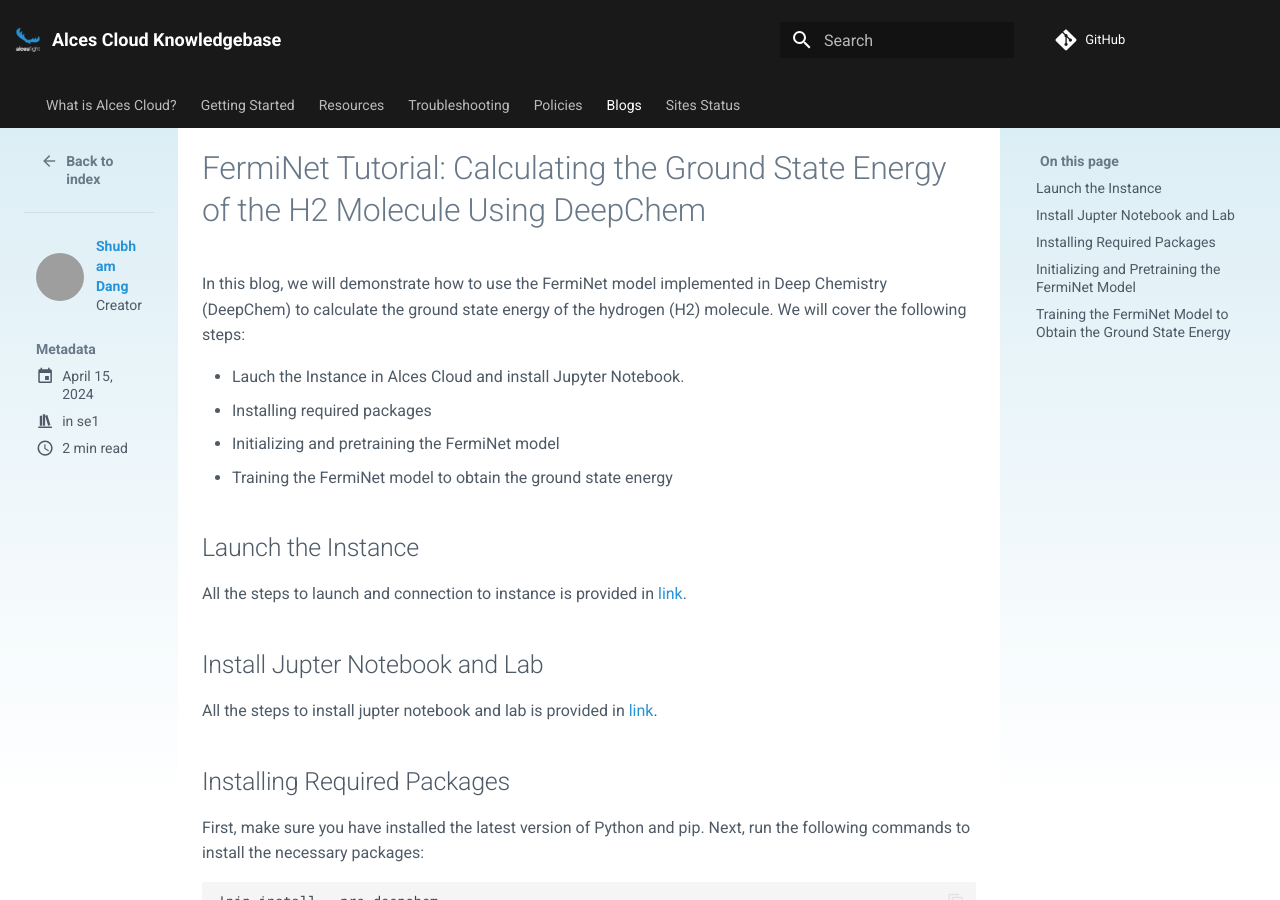
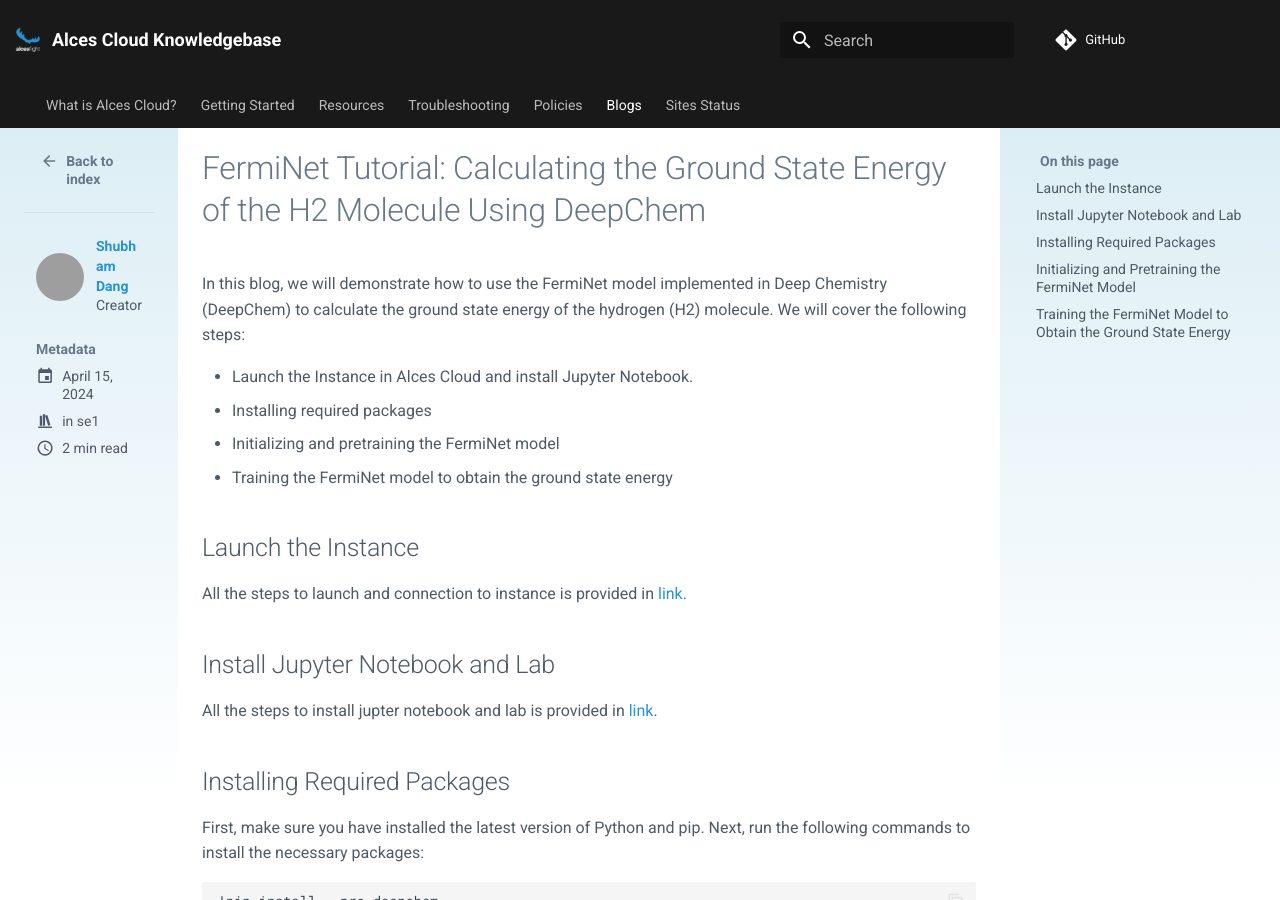
Before and after one commit to alces-software/alces-cloud-docs, an MkDocs documentation site: the page built from docs/blog/posts/introduction-to-ferminet.md, in a window 1280 px wide and 900 px high. Built offline with MkDocs 1.6.1 and Material for MkDocs 9.7.7, drawn with Linux system fonts in a browser that asks for light colours; comment, search, counter and statistics services are not loaded; the version menu is left out; grey boxes are pictures that could not be loaded.

Commit message:
spelling

```diff
--- a/docs/blog/posts/introduction-to-ferminet.md
+++ b/docs/blog/posts/introduction-to-ferminet.md
@@ -10,7 +10,7 @@
 # FermiNet Tutorial: Calculating the Ground State Energy of the H2 Molecule Using DeepChem
 In this blog, we will demonstrate how to use the FermiNet model implemented in Deep Chemistry (DeepChem) to calculate the ground state energy of the hydrogen (H2) molecule. We will cover the following steps:
 
-- Lauch the Instance in Alces Cloud and install Jupyter Notebook.
+- Launch the Instance in Alces Cloud and install Jupyter Notebook.
 - Installing required packages
 - Initializing and pretraining the FermiNet model
 - Training the FermiNet model to obtain the ground state energy
@@ -19,7 +19,7 @@
 ## Launch the Instance
 All the steps to launch and connection to instance is provided in [link](../../docs/starter/instance.md).
 
-## Install Jupter Notebook and Lab
+## Install Jupyter Notebook and Lab
 All the steps to install jupter notebook and lab is provided in [link](./jupyter-lab-notebook.md).
 
 
```
